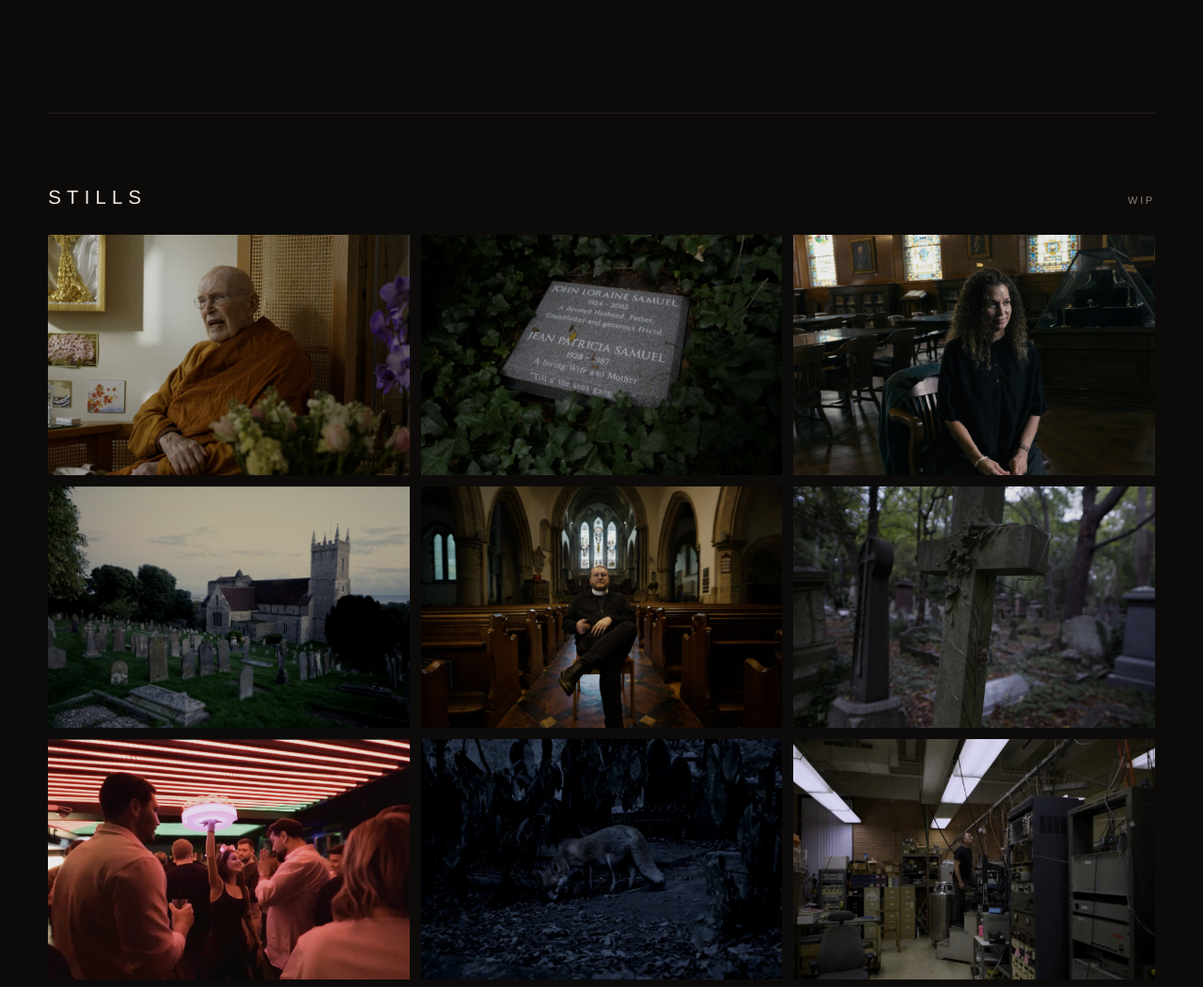
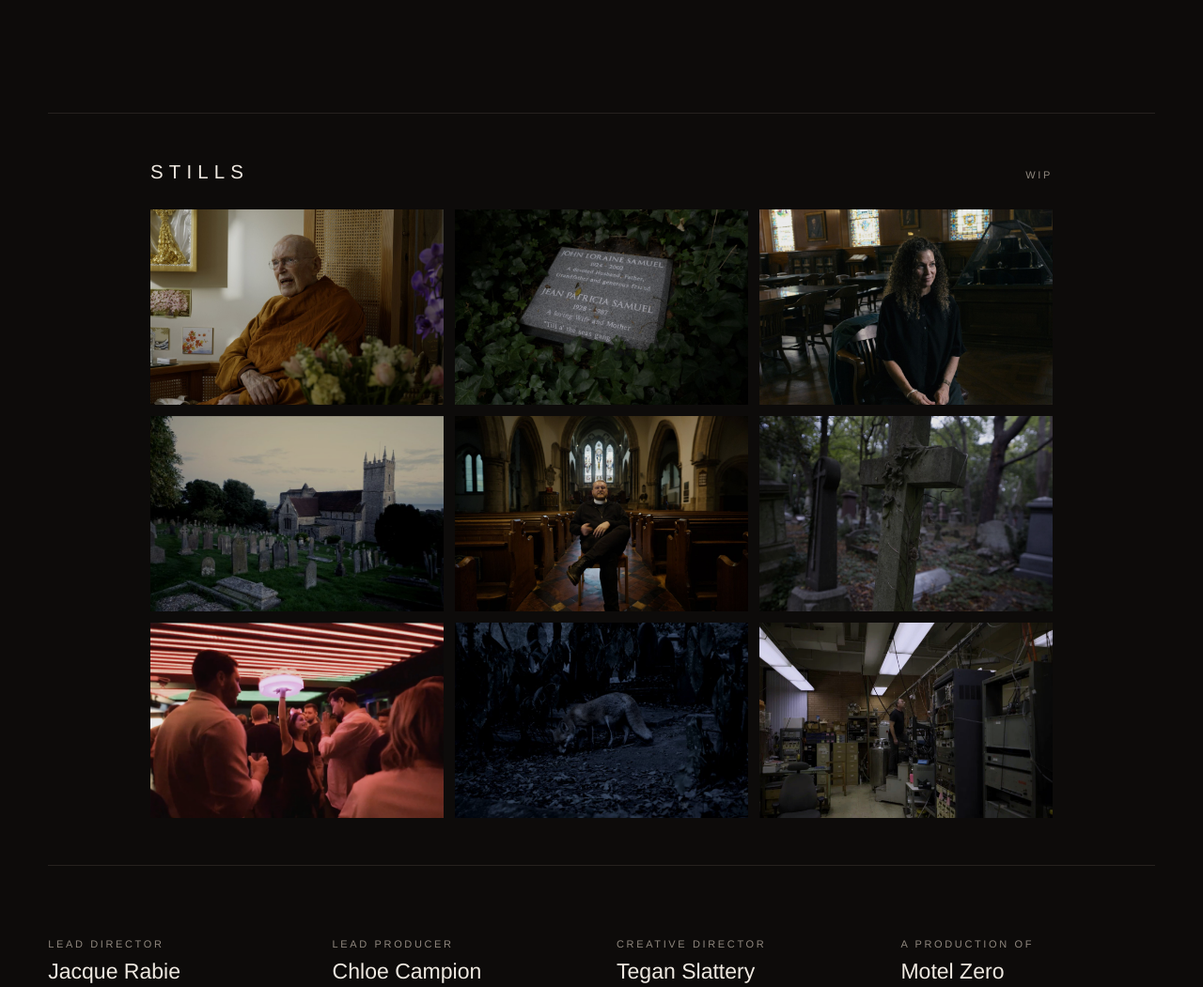
Before and after one commit to jacquejrabie/kurthefilm, a plain HTML site: page index.html in a window 1280 px wide. Shown: the part 1480-2531 px from the top of the page at 94% size. Drawn offline with Linux system fonts and the light colour scheme.

Commit message:
Fit stills on one screen on desktop

```diff
--- a/index.html
+++ b/index.html
@@ -97,6 +97,10 @@
   .tile{position:relative;overflow:hidden;background:#151210;aspect-ratio:3/2}
   .tile img{width:100%;height:100%;object-fit:cover;display:block;transition:transform 1.2s ease,filter 1.2s ease;filter:brightness(.92)}
   .tile:hover img{filter:brightness(1)}
+  @media (min-width:821px) and (orientation:landscape){
+    #stills{min-height:100svh;display:flex;flex-direction:column;justify-content:center;padding-top:48px;padding-bottom:48px}
+    #stills .head,#stills .grid{width:100%;max-width:min(1400px,max(560px,calc((100svh - 160px) * 1.5)))}
+  }
 
   .credits{display:grid;grid-template-columns:repeat(4,1fr);gap:32px}
   .credits div p:first-child{margin-bottom:10px}
```
